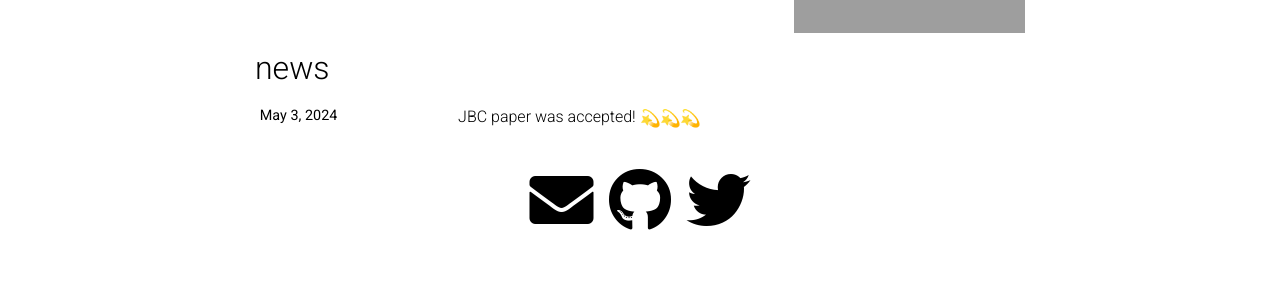
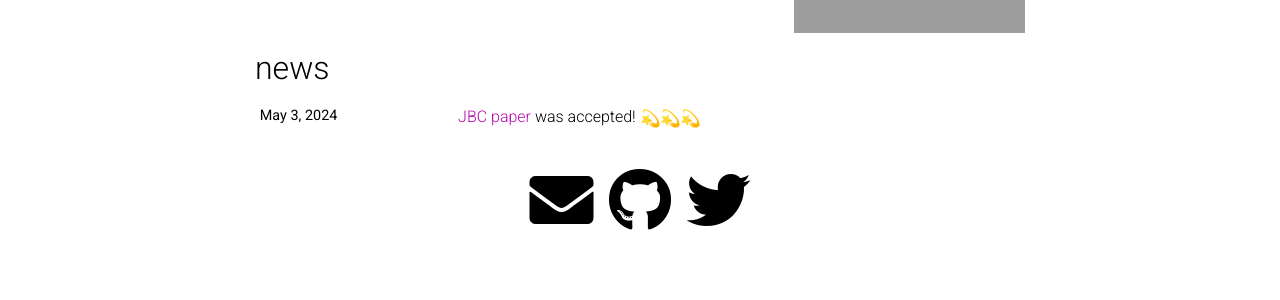
Before and after one commit to WanyingX/wy-xu.github.io, a Jekyll site: the page index.html, which Jekyll copies as it is, in a window 1280 px wide. Shown: the part 535-835 px from the top of the page. Built offline with Jekyll 4.4.1, drawn with Linux system fonts in a browser that asks for light colours; emoji names are drawn with the system emoji font; comment, search, counter and statistics services are not loaded; a style sheet for code colours, icons or effects is not loaded; grey boxes are pictures that could not be loaded.

Commit message:
Update index.html

```diff
--- a/index.html
+++ b/index.html
@@ -144,7 +144,8 @@
                 <tr>
                   <th scope="row">May 3, 2024</th>
                   <td>
-                    JBC paper was accepted!  <img class="emoji" title=":dizzy:" alt=":dizzy:" src="https://github.githubassets.com/images/icons/emoji/unicode/1f4ab.png" height="20" width="20"><img class="emoji" title=":dizzy:" alt=":dizzy:" src="https://github.githubassets.com/images/icons/emoji/unicode/1f4ab.png" height="20" width="20"><img class="emoji" title=":dizzy:" alt=":dizzy:" src="https://github.githubassets.com/images/icons/emoji/unicode/1f4ab.png" height="20" width="20">
+                    <a href="https://www.sciencedirect.com/science/article/pii/S0021925824018428?via%3Dihub">JBC paper </a>
+                      was accepted!  <img class="emoji" title=":dizzy:" alt=":dizzy:" src="https://github.githubassets.com/images/icons/emoji/unicode/1f4ab.png" height="20" width="20"><img class="emoji" title=":dizzy:" alt=":dizzy:" src="https://github.githubassets.com/images/icons/emoji/unicode/1f4ab.png" height="20" width="20"><img class="emoji" title=":dizzy:" alt=":dizzy:" src="https://github.githubassets.com/images/icons/emoji/unicode/1f4ab.png" height="20" width="20">
 
                   </td>
                 </tr>
```
